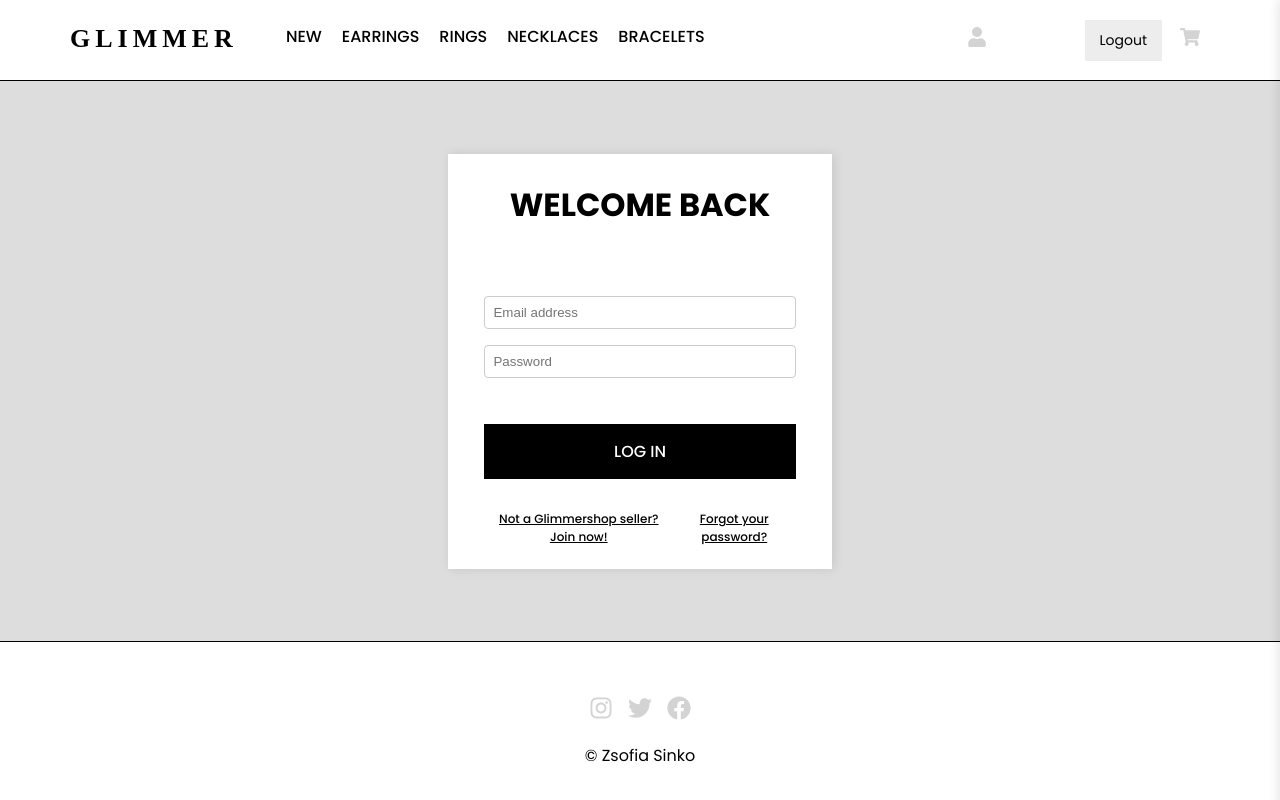
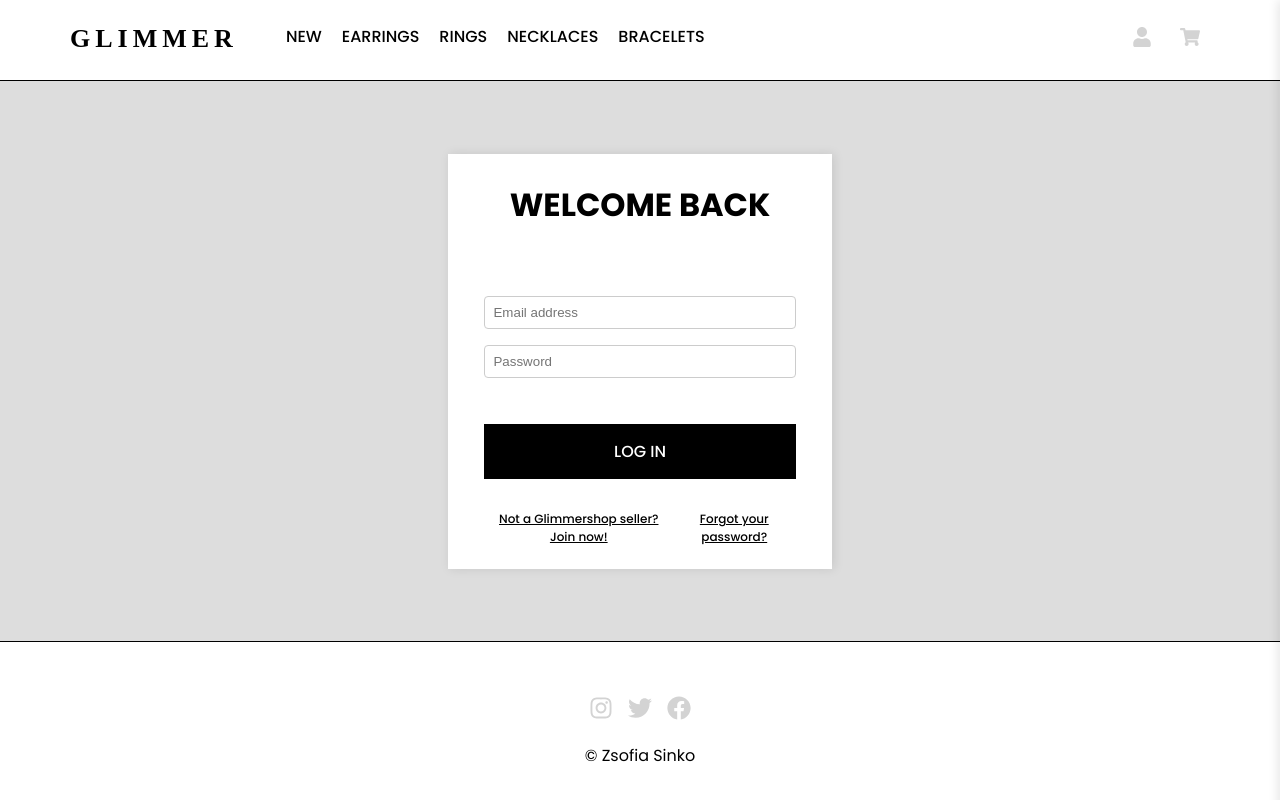
Before and after one commit to sinkozs/GlimmerShop, a React (Create React App) app in the folder frontend/glimmershop/: page /sign-in in a window 1280 px wide. Built offline with nearby package versions, Linux system fonts and the light colour scheme; a web font is replaced by a local one.

Commit message:
update Header.js to hide the Cart button after signing in

```diff
--- a/frontend/glimmershop/src/components/Header.js
+++ b/frontend/glimmershop/src/components/Header.js
@@ -25,7 +25,6 @@ function Header() {
   const { isAuthenticated, logout } = useContext(AuthContext);
   const navigate = useNavigate();
 
-
   const toggleCartDropdown = () => {
     if (cart.length > 0) {
       setIsCartOpen(!isCartOpen);
@@ -50,7 +49,7 @@ function Header() {
   return (
     <Container fluid className="main-header">
       <Container fluid className="left">
-        <FaBars className="hamburger" onClick={() => setIsOpen(!isOpen)} />
+        <FaBars className="hamburger" onClick={toggleHeaderSidebar} />
         <NavLink to="/" className="logo">
           GLIMMER
         </NavLink>
@@ -105,7 +104,6 @@ function Header() {
         </NavLink>
 
         {isAuthenticated && (
-          <>
           <NavLink
             to="/products/new"
             className="sidebar-item"
@@ -113,37 +111,32 @@ function Header() {
           >
             ADD NEW PRODUCT
           </NavLink>
-          </>
         )}
       </nav>
 
       <Container className="menu-icons">
-        {!isAuthenticated ? (
+        {!isAuthenticated && (
+          <>
             <NavLink className="nav-link" to="/sign-in">
               <FaUser className="fa-icon" />
             </NavLink>
-        ) : (
-          <Button className="nav-link logout-btn" onClick={handleLogout}>
-            Logout
-          </Button>
-        )}
-
-        {isAuthenticated ? (
-          <NavLink className="nav-link" to="/sign-in">
-            <FaUser className="fa-icon" />
-          </NavLink>
-        ) : (
-          <Button className="nav-link logout-btn" onClick={handleLogout}>
-            Logout
-          </Button>
-        )}
-
-        <Container className="nav-link">
+            <Container className="nav-link cart-container">
               <FaShoppingCart className="fa-icon" onClick={toggleCartDropdown} />
               {cart.length > 0 && (
                 <span className="item-count">{calculateTotalCartItemCount()}</span>
               )}
             </Container>
+          </>
+        )}
+
+        {isAuthenticated && (
+          <Button className="nav-link logout-btn" onClick={handleLogout}>
+            Logout
+          </Button>
+        )}
+      </Container>
+
+      {!isAuthenticated && (
         <Container className={`show-cart-sidebar ${isCartOpen ? "show" : ""}`}>
           {cart.length > 0 ? (
             <Container fluid className="cart-sidebar">
@@ -211,7 +204,7 @@ function Header() {
             <p>Your cart is empty.</p>
           )}
         </Container>
-      </Container>
+      )}
     </Container>
   );
 }
--- a/frontend/glimmershop/src/components/LoginAndSignup.js
+++ b/frontend/glimmershop/src/components/LoginAndSignup.js
@@ -37,7 +37,7 @@ function LoginAndSignup() {
     formData.append("grant_type", "password");
     formData.append("username", email);
     formData.append("password", password);
-
+    // only handle sellers now
     axios
       .post("http://127.0.0.1:8000/auth/login?is_seller=true", formData, {
         headers: {
--- a/frontend/glimmershop/src/styles/Header.css
+++ b/frontend/glimmershop/src/styles/Header.css
@@ -71,28 +71,6 @@ nav a {
   cursor: pointer;
 }
 
-nav.open {
-  display: flex;
-  flex-direction: column;
-  position: fixed;
-  left: 0;
-  top: 0;
-  height: 100%;
-  padding: 20px;
-  overflow-y: auto;
-  transition: transform 0.3s ease;
-  z-index: 1050;
-  border-radius: 5px;
-  background-color: #f9f9f9;
-  box-shadow: 0 2px 4px rgba(0, 0, 0, 0.1);
-}
-
-@media (max-width: 768px) {
-  nav.open {
-    width: 80%;
-  }
-}
-
 /* Media query for mobile, tablet and smaller-screen laptop sizes */
 @media (max-width: 1200px) {
   .main-header {
@@ -117,10 +95,24 @@ nav.open {
     position: absolute;
     top: 70px;
     display: none;
+    width: 100%;
   }
 
   nav.open {
-    min-width: 350px;
+    display: flex;
+    flex-direction: column;
+    position: fixed;
+    left: 0;
+    top: 0;
+    width: 80%;
+    height: 100%;
+    padding: 20px;
+    overflow-y: auto;
+    transition: transform 0.3s ease;
+    z-index: 1050;
+    border-radius: 5px;
+    background-color: #f9f9f9;
+    box-shadow: 0 2px 4px rgba(0, 0, 0, 0.1);
   }
 
   nav a {
@@ -142,7 +134,7 @@ nav.open {
     justify-content: center;
   }
 
-  .header-sidebar-top h3 {
+  .header-sidebar-top h3{
     font-family: "Poppins", sans-serif;
     font-weight: 700;
     font-size: 18px;
```
Lines whose indentation alone changed are shown as unchanged.
